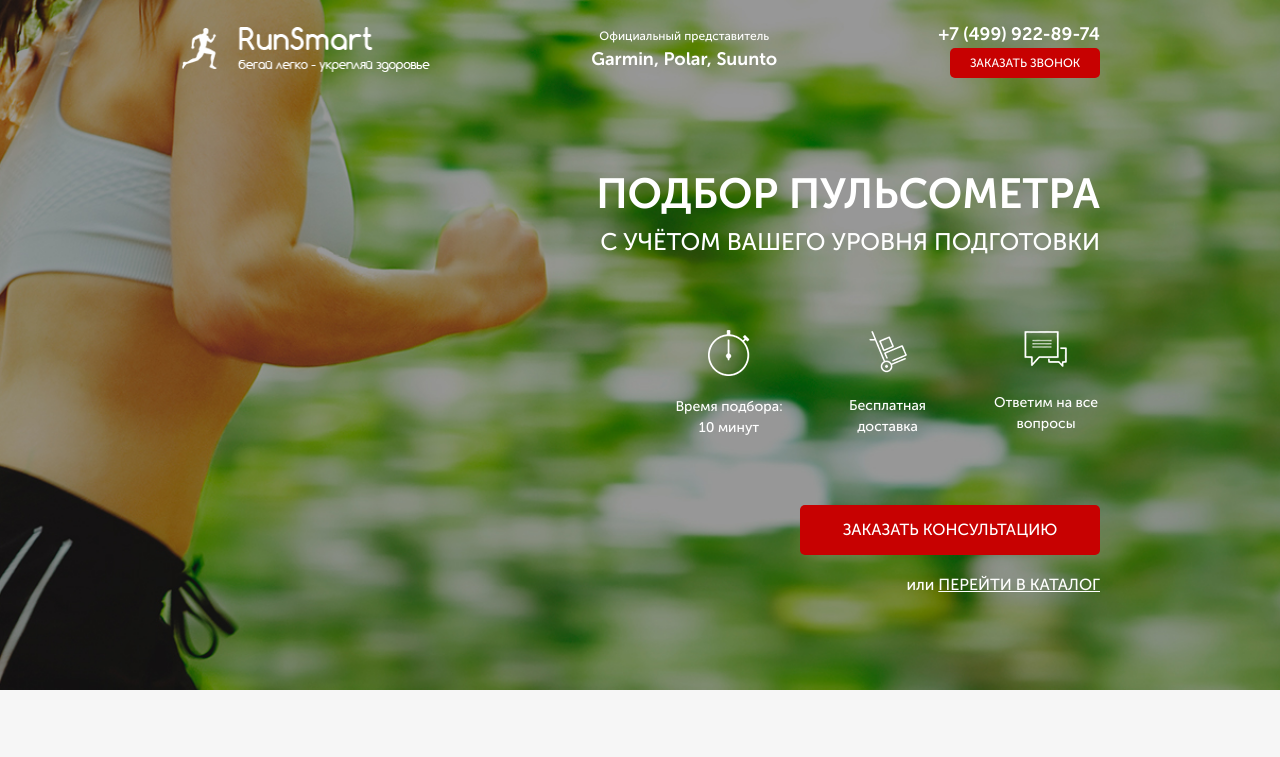
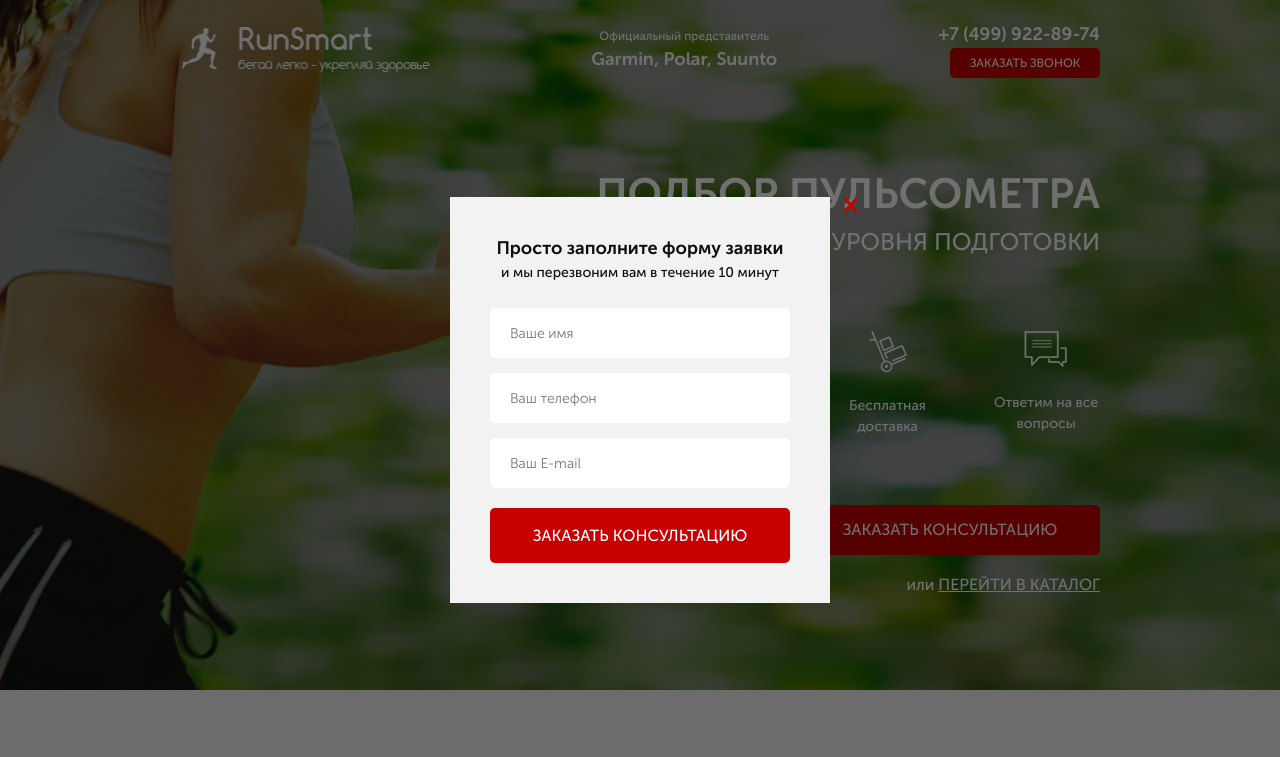
Before and after one commit to SoLoro/RunSmart-Front-end, a website: page src/index.html in a window 1280 px wide. Shown: the top 757 px of the page. Drawn offline with nearby package versions, Linux system fonts and the light colour scheme.

Commit message:
SCSS CSS section overlay - modal

```diff
--- a/src/index.html
+++ b/src/index.html
@@ -402,11 +402,11 @@
         </div>
     </footer>
     <div class="overlay">
-        <div class="modal">
+        <div class="modal" id="consultation">
             <div class="modal__close">&times;</div>
             <div class="modal__subtitle">Просто заполните форму заявки</div>
             <div class="modal__description">и мы перезвоним вам в течение 10 минут</div>
-            <form class="feed-form"   action="#" > <!-- форма для заполнения -->
+            <form class="feed-form feed-form_mt25"   action="#" > <!-- форма для заполнения -->
                 <input name="name" required placeholder="Ваше имя" type="text"> <!-- поле для ввода -->
                 <input  name="phone"required placeholder="Ваш телефон" type="number">
                 <input name="email" required placeholder="Ваш E-mail" type="email">
--- a/src/sass/base/_variables.scss
+++ b/src/sass/base/_variables.scss
@@ -1,3 +1,3 @@
 $main-color: #c70101;
 $white-color: #ffffff;
-$black-color: #000000;
+$black-color: #0d0d0d;
--- a/src/sass/blocks/_forms.scss
+++ b/src/sass/blocks/_forms.scss
@@ -20,4 +20,7 @@
           margin-bottom: 20px;
       }
     }
+    &_mt25{
+        margin-top: 25px;
+    }
   }
--- /dev/null
+++ b/src/sass/blocks/_modal.scss
@@ -0,0 +1,37 @@
+.overlay{
+    position:fixed;
+    width: 100%;
+    height: 100%;
+    top: 0;
+    background-color: rgba(0,0,0,0.56);
+}
+.modal{
+    position: absolute;
+    top: 50%;
+    left:50%;
+    transform: translateX(-50%) translateY(-50%);
+    width: 380px;
+    min-height: 400px;
+    background-color: #f2f2f2;
+    padding: 38px 40px 40px 40px;
+    &__close{
+        position: absolute;
+        top: -14px;
+        right: -29px;
+        font-size: 28px;
+        color: $main-color;
+        font-weight: 900;
+    }
+    &__subtitle{
+        color: $black-color;
+        font-size: 18px;
+        font-weight: 700;
+        text-align: center;
+    }
+    &__description{
+        color: $black-color;
+        font-size: 14px;
+        font-weight: 500;
+        text-align: center;
+    }
+}
--- a/src/sass/style.scss
+++ b/src/sass/style.scss
@@ -17,5 +17,6 @@
 @import "blocks/catalog";
 @import "blocks/reviews";
 @import "blocks/footer";
+@import "blocks/modal";
 
 @import "base/media";
```
Also changed, not shown: src/css/style.min.css.
